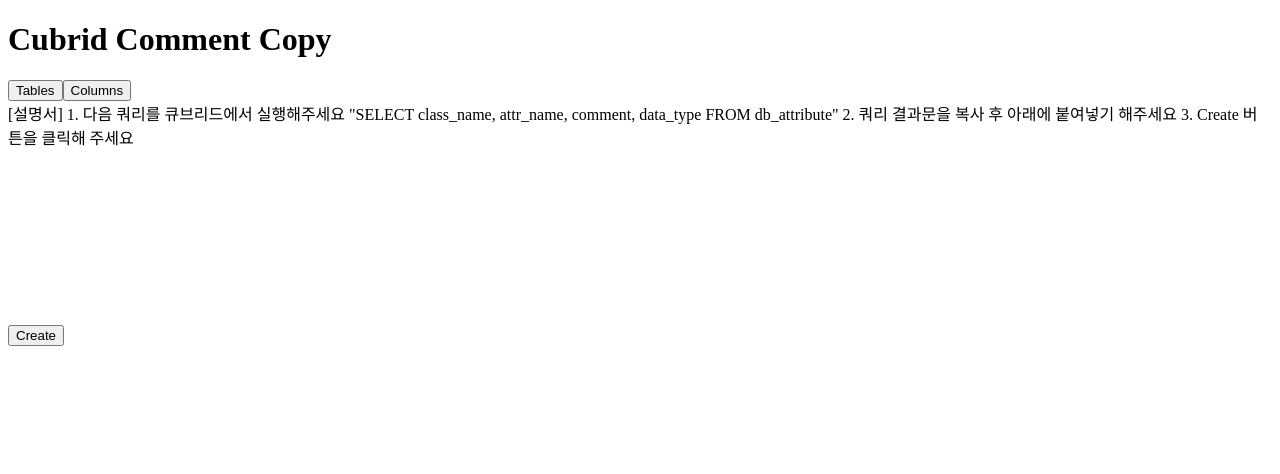
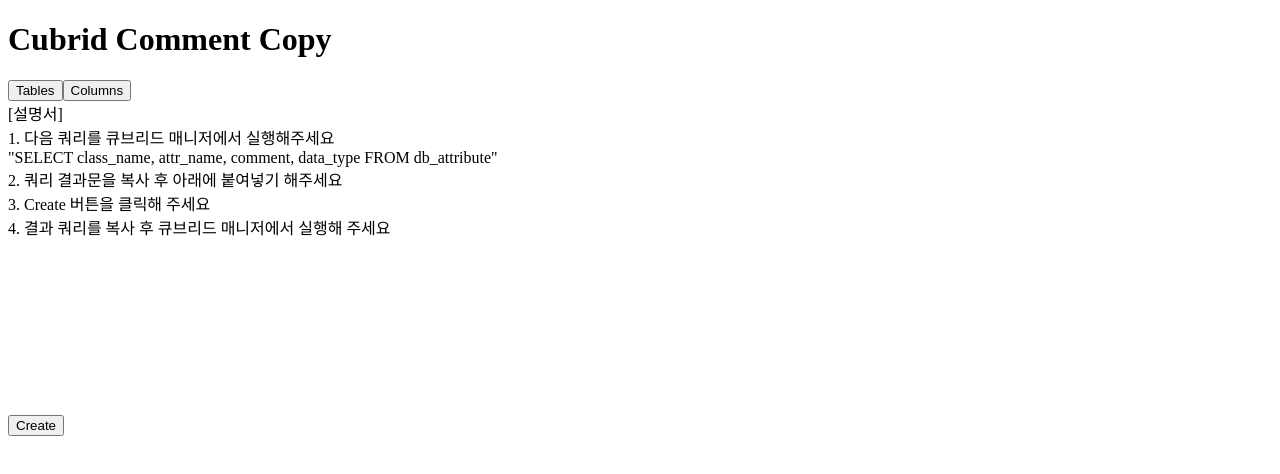
Before and after one commit to hyuntnchoi/cubrid-comment-copy, an Angular app: page / in a window 1280 px wide. Shown: the top 474 px of the page. Built offline with nearby package versions, Linux system fonts and the light colour scheme.

Commit message:
add line breaks in manual

```diff
--- a/src/app/comment-editor/comment-editor.component.html
+++ b/src/app/comment-editor/comment-editor.component.html
@@ -1,9 +1,10 @@
 <div>
-     [설명서]
-     1. 다음 쿼리를 큐브리드에서 실행해주세요
-     "SELECT class_name, attr_name, comment, data_type FROM db_attribute"
-     2. 쿼리 결과문을 복사 후 아래에 붙여넣기 해주세요
-     3. Create 버튼을 클릭해 주세요
+     [설명서]<br>
+     1. 다음 쿼리를 큐브리드 매니저에서 실행해주세요<br>
+     "SELECT class_name, attr_name, comment, data_type FROM db_attribute"<br>
+     2. 쿼리 결과문을 복사 후 아래에 붙여넣기 해주세요<br>
+     3. Create 버튼을 클릭해 주세요<br>
+     4. 결과 쿼리를 복사 후 큐브리드 매니저에서 실행해 주세요
 </div>
 
 <div contenteditable
```
